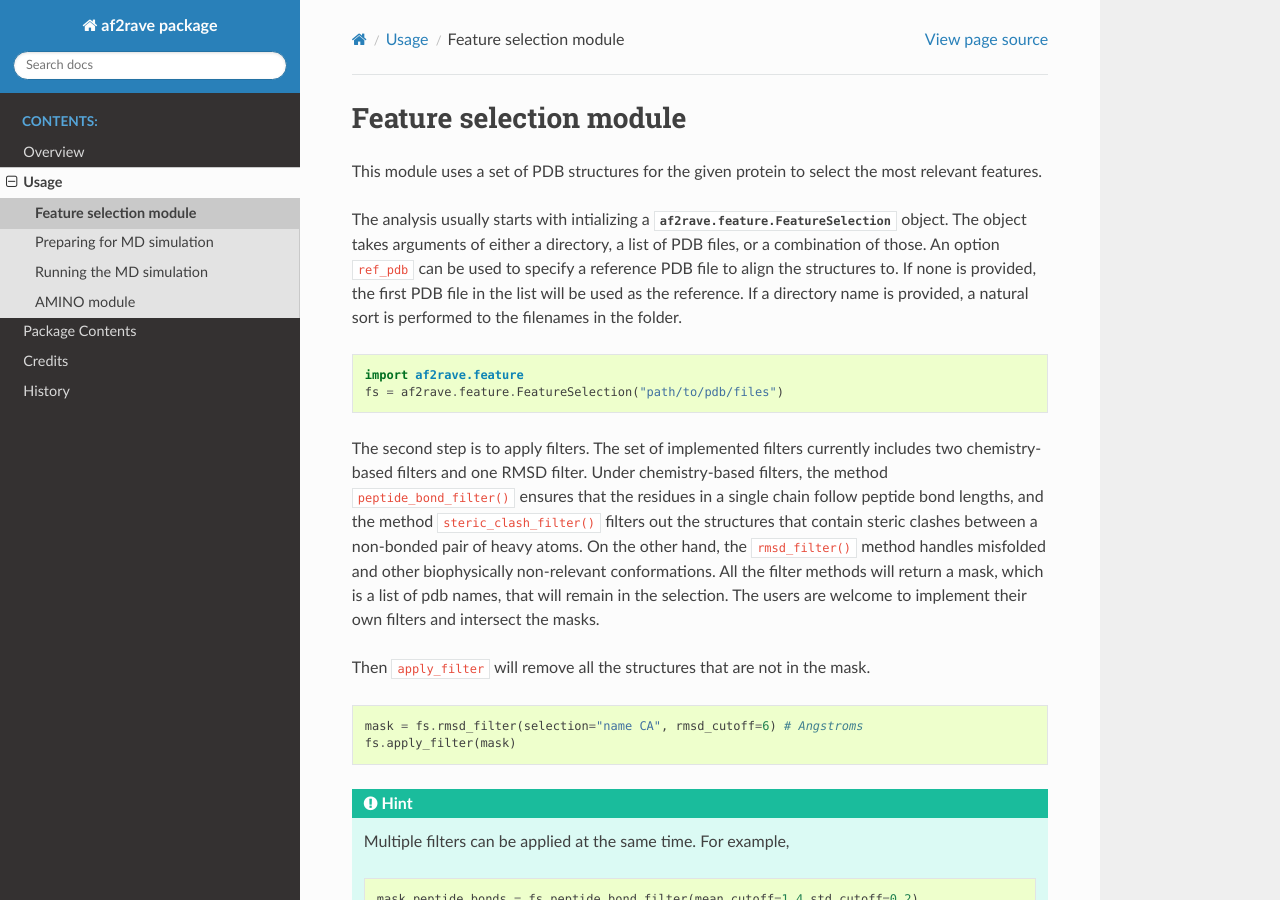
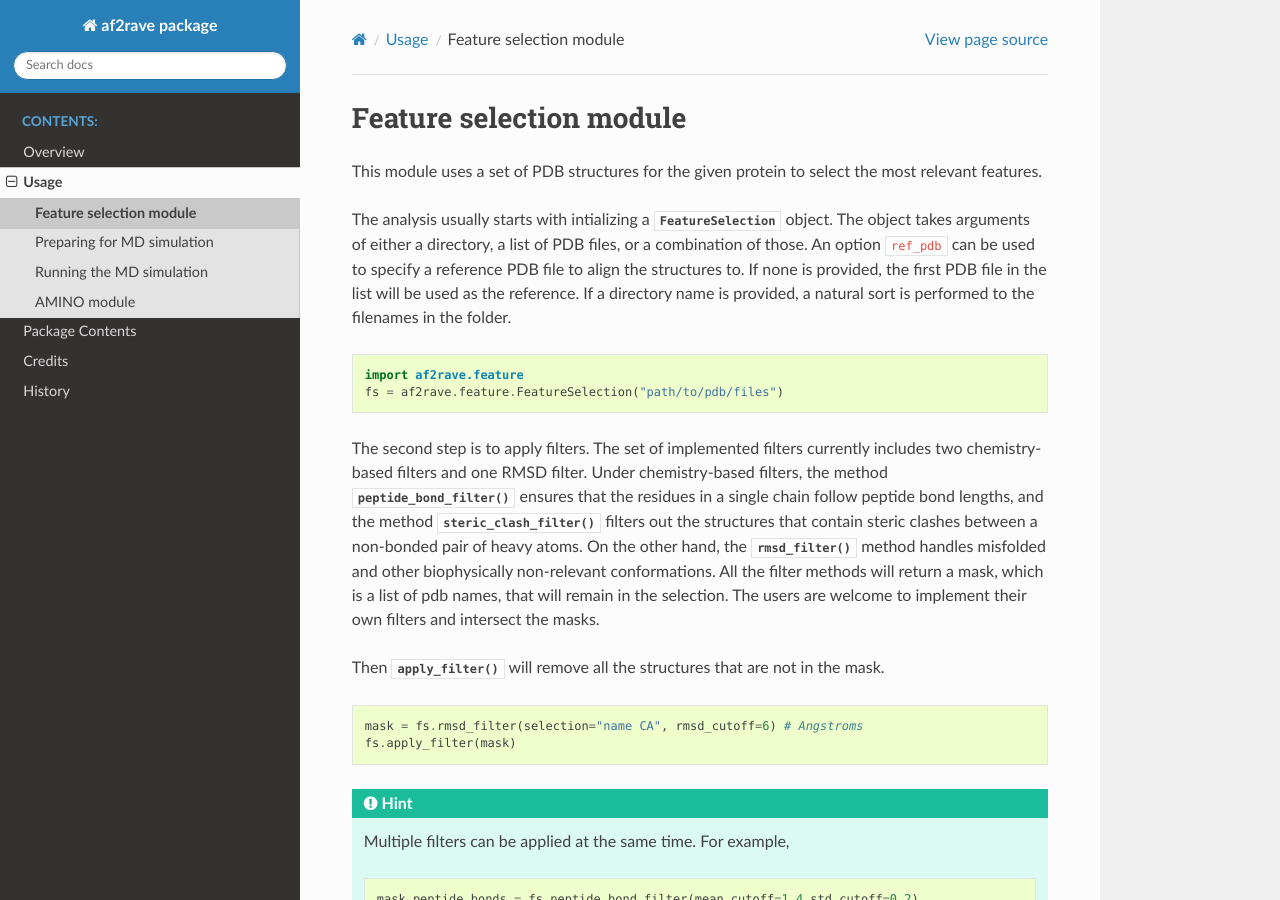
Before and after one commit to tiwarylab/af2rave, a Sphinx documentation site: the page built from docs/usage.feature.rst, in a window 1280 px wide and 900 px high. Built offline with Sphinx 7.4.7 and the Read the Docs theme 3.1.0, drawn with Linux system fonts in a browser that asks for light colours; some of the changed lines change nothing that is shown.

Commit message:
doc links

```diff
--- a/docs/usage.feature.rst
+++ b/docs/usage.feature.rst
@@ -4,7 +4,7 @@
 This module uses a set of PDB structures for the given protein to select the most relevant features.
 
 
-The analysis usually starts with intializing a :class:`af2rave.feature.FeatureSelection` object.
+The analysis usually starts with intializing a :py:class:`~af2rave.feature.analysis.FeatureSelection` object.
 The object takes arguments of either a directory, a list of PDB files, or a combination of those.
 An option ``ref_pdb`` can be used to specify a reference PDB file to align the structures to.
 If none is provided, the first PDB file in the list will be used as the reference.
@@ -15,11 +15,14 @@
     import af2rave.feature
     fs = af2rave.feature.FeatureSelection("path/to/pdb/files")
 
-The second step is to apply filters. The set of implemented filters currently includes two chemistry-based filters and one RMSD filter. Under chemistry-based filters, the method ``peptide_bond_filter()`` ensures that the residues in a single chain follow peptide bond lengths, and the method ``steric_clash_filter()`` filters out the structures that contain steric clashes between a non-bonded pair of heavy atoms. On the other hand, the ``rmsd_filter()`` method handles misfolded and other biophysically non-relevant conformations.
+The second step is to apply filters.
+The set of implemented filters currently includes two chemistry-based filters and one RMSD filter.
+Under chemistry-based filters, the method :py:meth:`~af2rave.feature.analysis.FeatureSelection.peptide_bond_filter` ensures that the residues in a single chain follow peptide bond lengths, and the method :py:meth:`~af2rave.feature.analysis.FeatureSelection.steric_clash_filter` filters out the structures that contain steric clashes between a non-bonded pair of heavy atoms.
+On the other hand, the :py:func:`~af2rave.feature.analysis.FeatureSelection.rmsd_filter` method handles misfolded and other biophysically non-relevant conformations.
 All the filter methods will return a mask, which is a list of pdb names, that will remain in the selection.
 The users are welcome to implement their own filters and intersect the masks.
 
-Then ``apply_filter`` will remove all the structures that are not in the mask.
+Then :py:func:`~af2rave.feature.analysis.FeatureSelection.apply_filter` will remove all the structures that are not in the mask.
 
 .. code-block:: python3
 
@@ -43,7 +46,7 @@
     The last two filters will ensure ``chainid 0`` and ``chainid 1 2`` are both folded,
     but allow them to adapt to different relative positions.
 
-Method ``get_rmsd()`` will return a dictionary of RMSD values between the reference structure and all other structures.
+Method :py:meth:`~af2rave.feature.analysis.FeatureSelection.get_rmsd` will return a dictionary of RMSD values between the reference structure and all other structures.
 
 .. code-block:: python3
 
```
